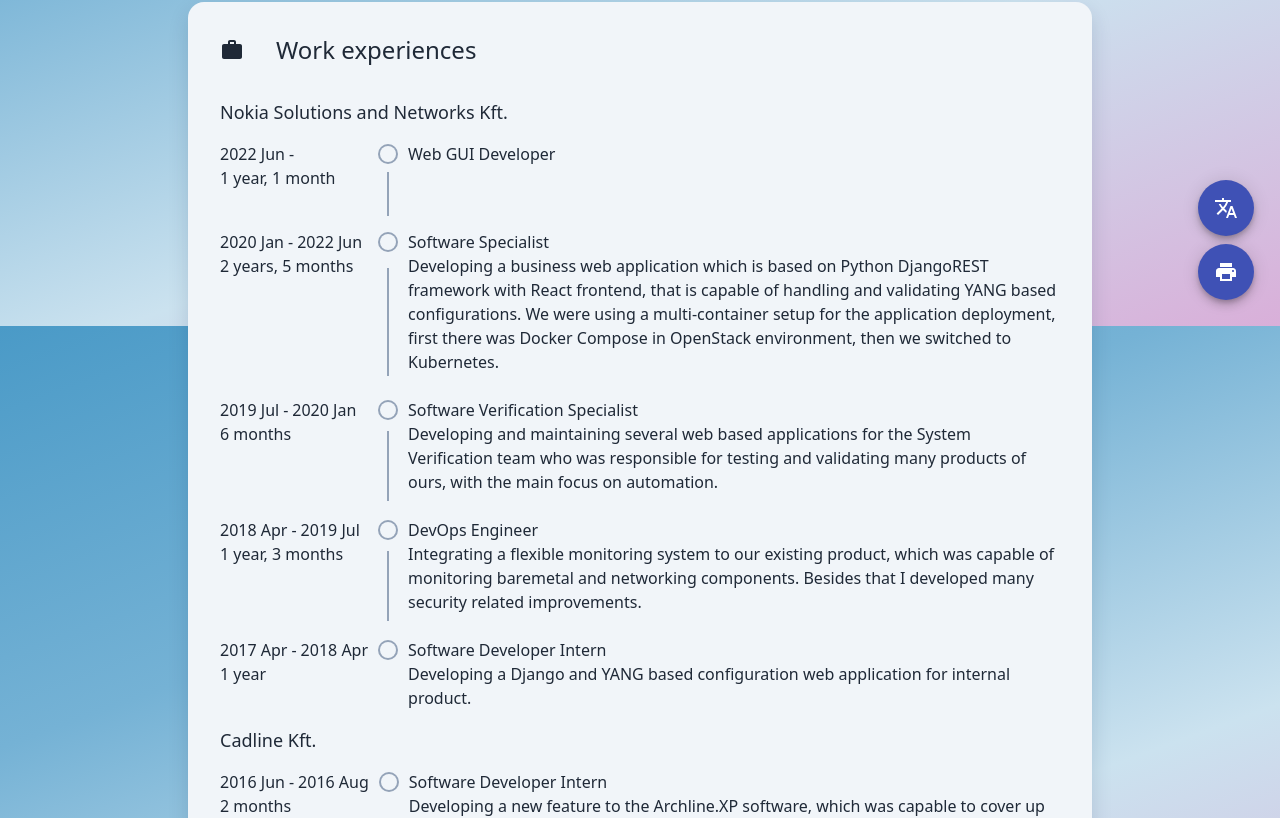
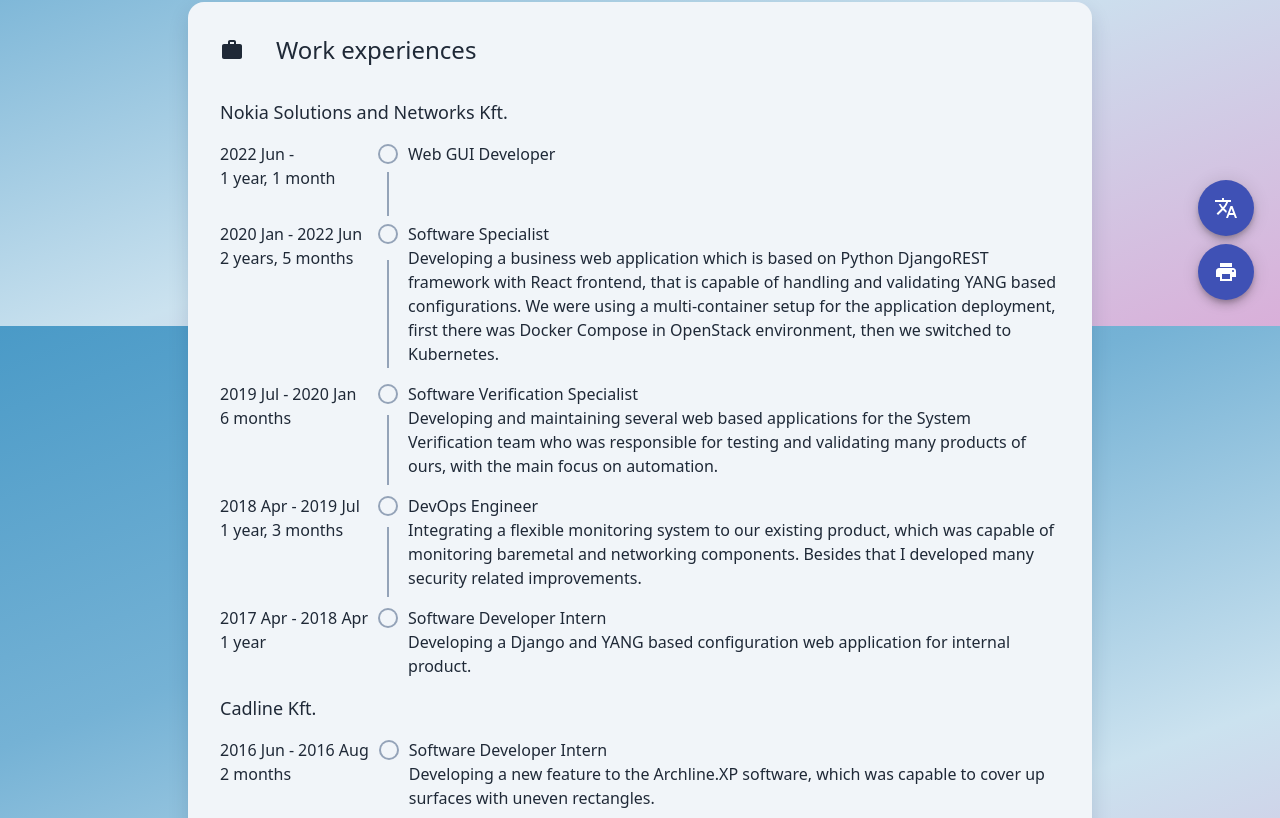
Before and after one commit to danikova/online-cv, a React (Vite) app: page / in a window 1280 px wide. Shown: the part 474-1292 px from the top of the page. Built offline with nearby package versions, Linux system fonts and the light colour scheme.

Commit message:
fix timeline gaps

```diff
--- a/src/@components/Timeline.tsx
+++ b/src/@components/Timeline.tsx
@@ -11,7 +11,7 @@
 }
 
 export default function Timeline({ children }: TimelineProps) {
-  return <div className="grid gap-y-2" style={{
+  return <div className="grid" style={{
     gridTemplateColumns: 'auto 2.5rem 1fr',
   }}>
     {children}
```
